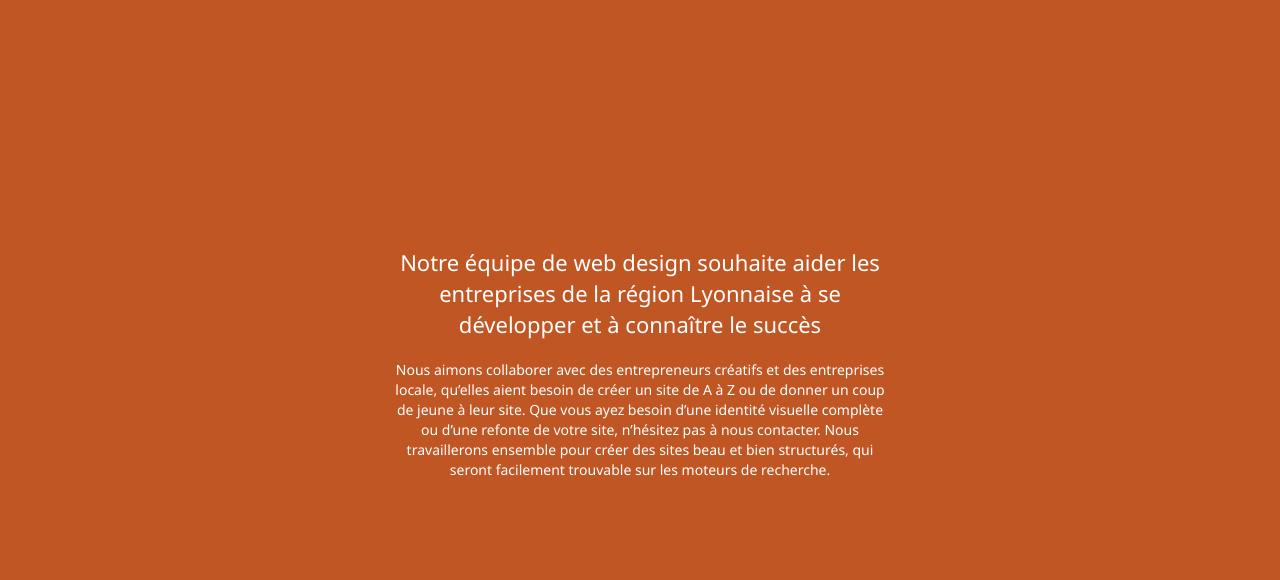
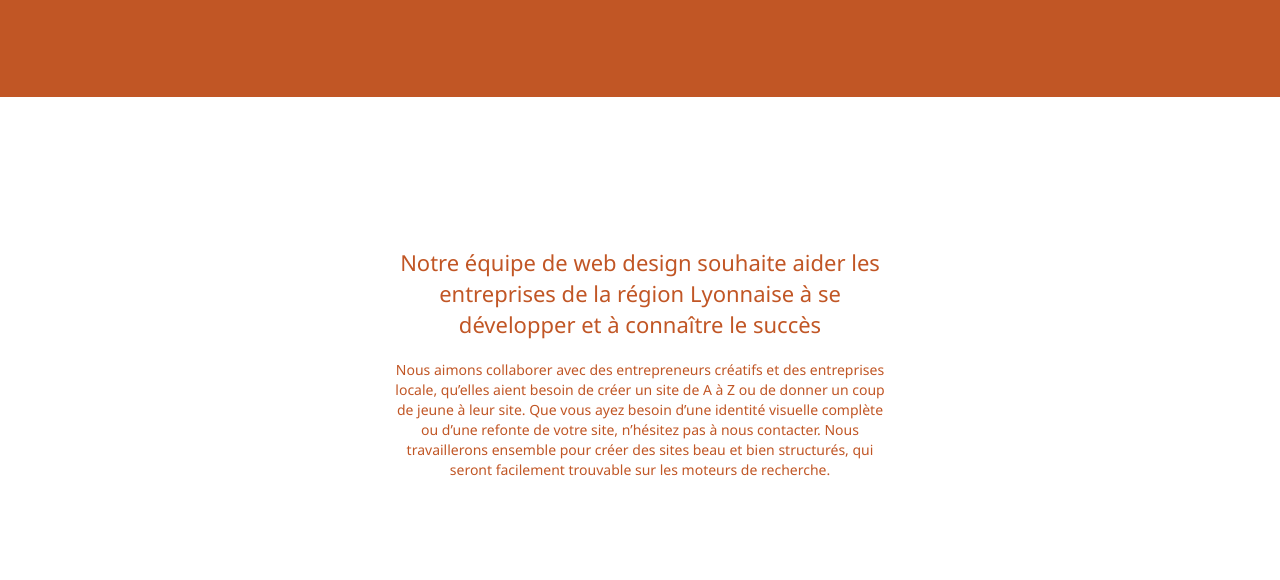
Before and after one commit to wdvproj/LaPanthere-projet4, a website: page index.html in a window 1280 px wide. Shown: the part 372-952 px from the top of the page. Drawn offline with Linux system fonts and the light colour scheme.

Commit message:
Inversion de couleur de fond et de texte

```diff
--- a/index.html
+++ b/index.html
@@ -77,14 +77,14 @@
 			<!-- bloc-1-presentation END -->
 
 			<!-- bloc-3-what-i-do -->
-			<section class="bloc tc-white bgc-atomic-tangerine d-bloc bloc-bg-texture texture-paper b-parallax" id="bloc-3-what-i-do">
+			<section class="bloc tc-white d-bloc bloc-bg-texture texture-paper b-parallax" id="bloc-3-what-i-do">
 				<div class="container bloc-lg">
 					<div class="row tight-width-whitespace black-background">
 						<div class="col-sm-12">
-							<h2 class="mg-md text-center tc-white">
+							<h2 class="mg-md text-center ltc-atomic-tangerine">
 								Notre équipe de web design souhaite aider les entreprises de la région Lyonnaise à se développer et à connaître le succès<br>
 							</h2>
-							<p class="text-center white">
+							<p class="text-center ltc-atomic-tangerine">
 								Nous aimons collaborer avec des entrepreneurs créatifs et des entreprises locale, qu’elles aient besoin de créer un site de A à Z ou de donner un coup de jeune à leur site. Que vous ayez besoin d’une identité visuelle complète ou d’une refonte de votre site, n’hésitez pas à nous contacter. Nous travaillerons ensemble pour créer des sites beau et bien structurés, qui seront facilement trouvable sur les moteurs de recherche.
 							</p>
 						</div>
```
